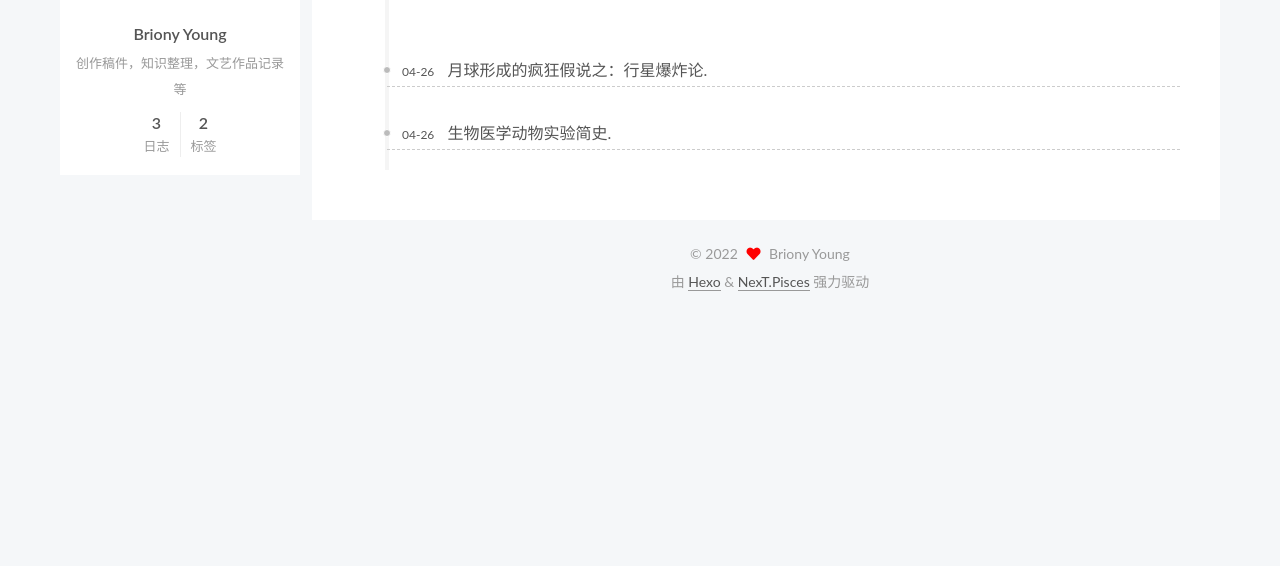
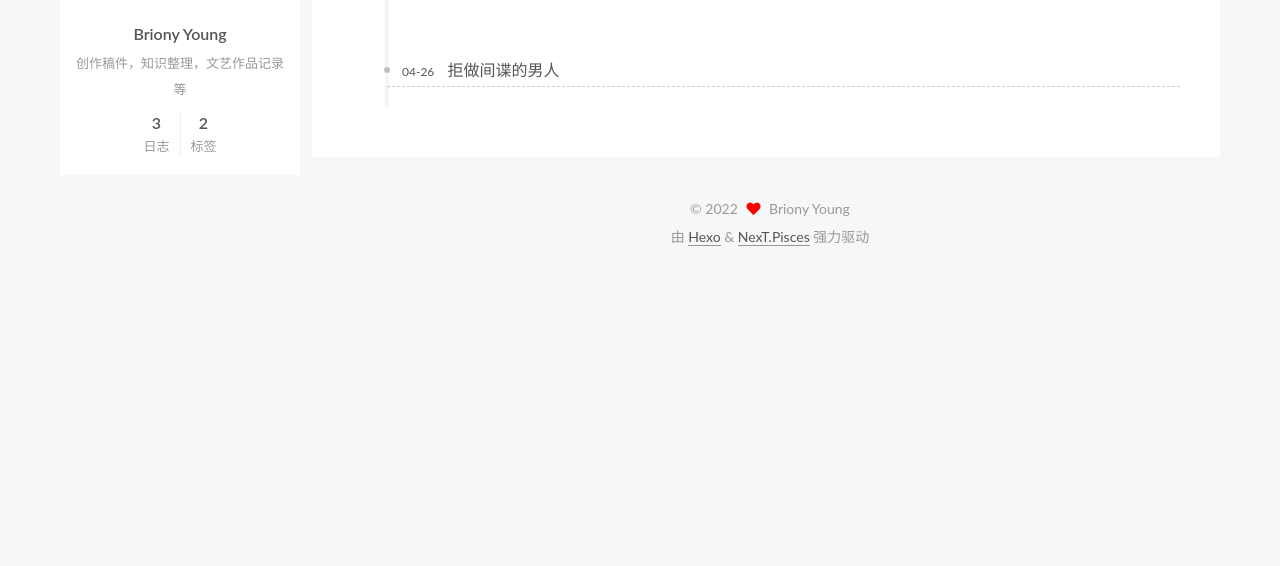
Before and after one commit to BrionyYoung/Brionyyoung.github.io, a plain HTML site: page tags/创作/index.html in a window 1280 px wide. Shown: the part 234-800 px from the top of the page. Drawn offline with Linux system fonts and the light colour scheme.

Commit message:
Site updated: 2022-04-26 12:50:48

```diff
--- a/css/main.css
+++ b/css/main.css
@@ -1168,7 +1168,7 @@ pre .javascript .function {
 }
 .links-of-author a::before,
 .links-of-author span.exturl::before {
-  background: #79dbff;
+  background: #17a10a;
   border-radius: 50%;
   content: ' ';
   display: inline-block;
--- a/tags/创作/index.html
+++ b/tags/创作/index.html
@@ -44,7 +44,7 @@
   };
 </script>
 
-  <title>标签: 创作 | Second Brain of Bri.</title>
+  <title>标签: -创作 | Second Brain of Bri.</title>
 
 
 
@@ -152,7 +152,7 @@
   <div class="post-block">
     <div class="posts-collapse">
       <div class="collection-title">
-        <h2 class="collection-header">创作
+        <h2 class="collection-header">-创作
           <small>标签</small>
         </h2>
       </div>
@@ -167,35 +167,15 @@
 
       <div class="post-meta">
         <time itemprop="dateCreated"
-              datetime="2022-04-26T12:38:30+08:00"
+              datetime="2022-04-26T12:27:06+08:00"
               content="2022-04-26">
           04-26
         </time>
       </div>
 
       <div class="post-title">
-          <a class="post-title-link" href="/2022/04/26/%E6%9C%88%E7%90%83%E5%BD%A2%E6%88%90%E7%9A%84%E7%96%AF%E7%8B%82%E5%81%87%E8%AF%B4%E4%B9%8B%EF%BC%9A%E8%A1%8C%E6%98%9F%E7%88%86%E7%82%B8%E8%AE%BA/" itemprop="url">
-            <span itemprop="name">月球形成的疯狂假说之：行星爆炸论.</span>
-          </a>
-      </div>
-
-    </header>
-  </article>
-
-  <article itemscope itemtype="http://schema.org/Article">
-    <header class="post-header">
-
-      <div class="post-meta">
-        <time itemprop="dateCreated"
-              datetime="2022-04-26T12:30:16+08:00"
-              content="2022-04-26">
-          04-26
-        </time>
-      </div>
-
-      <div class="post-title">
-          <a class="post-title-link" href="/2022/04/26/%E7%94%9F%E7%89%A9%E5%8C%BB%E5%AD%A6%E5%8A%A8%E7%89%A9%E5%AE%9E%E9%AA%8C%E7%AE%80%E5%8F%B2/" itemprop="url">
-            <span itemprop="name">生物医学动物实验简史.</span>
+          <a class="post-title-link" href="/2022/04/26/%E6%8B%92%E5%81%9A%E9%97%B4%E8%B0%8D%E7%9A%84%E7%94%B7%E4%BA%BA-1/" itemprop="url">
+            <span itemprop="name">拒做间谍的男人</span>
           </a>
       </div>
 
```
